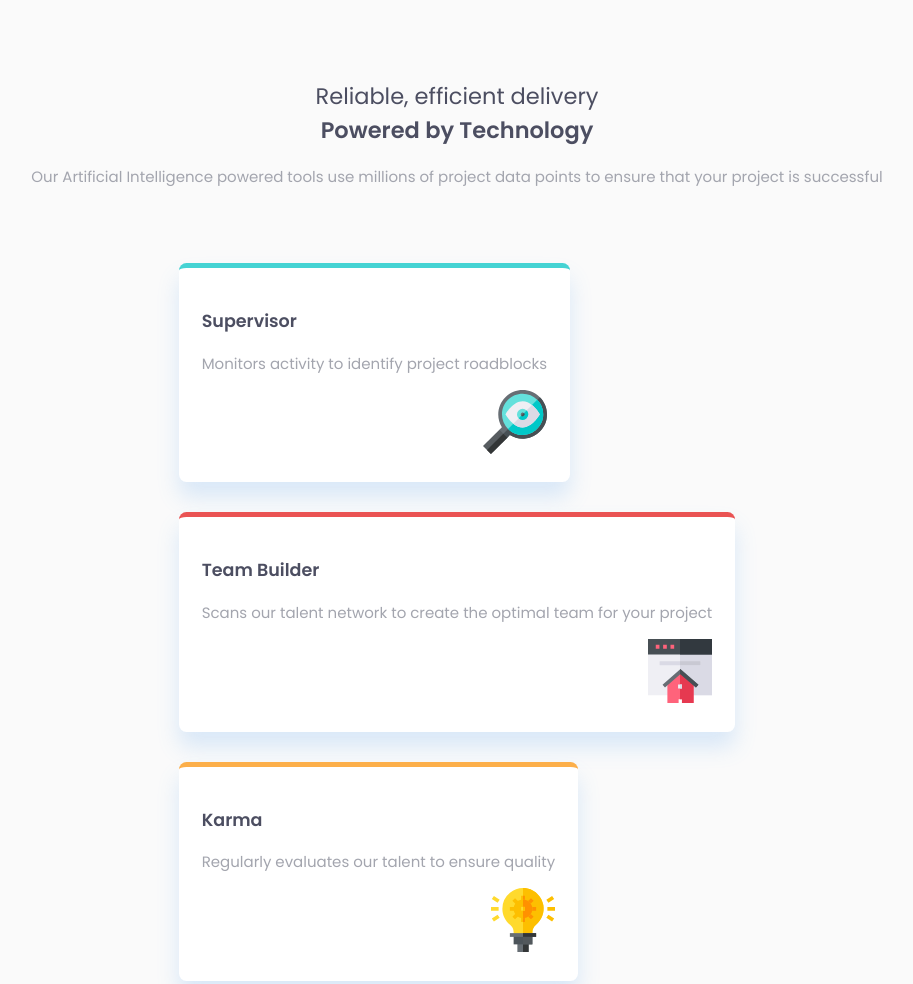
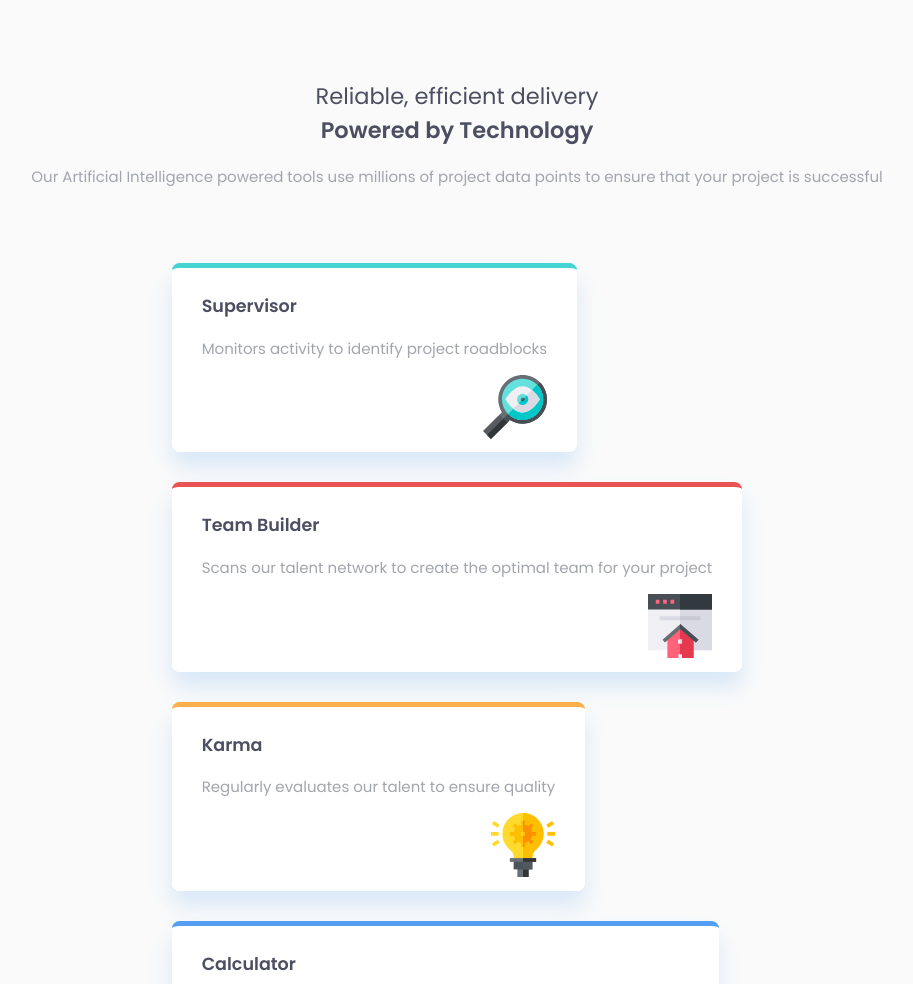
Before and after one commit to mufa2906/four-card-feature-section-master, a plain HTML site: page index.html in a window 1280 px wide. Shown: the top 984 px of the page, without its empty margins (183-1096 px from the left). Drawn offline with Linux system fonts and the light colour scheme.

Commit message:
setting the padding for article

```diff
--- a/style.css
+++ b/style.css
@@ -53,7 +53,7 @@ h1 {
 
 #project-section article {
   background-color: white;
-  padding: 1.5rem;
+  padding: 0.5rem 2rem;
   border-radius: 0.5rem;
   box-shadow: 0 1rem 1.5rem   hsla(212, 86%, 64%, 0.2);
   display: flex;
```
